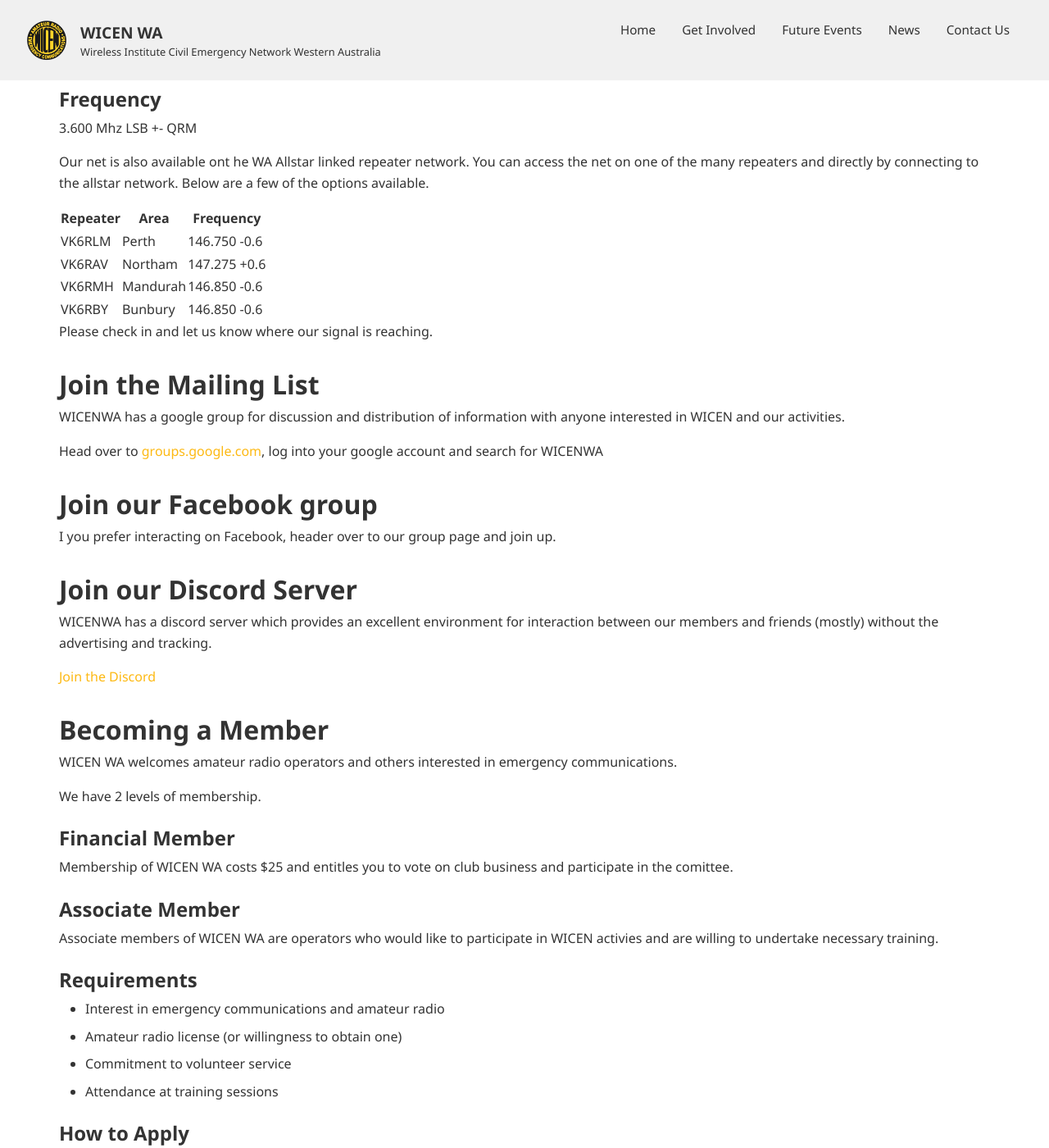
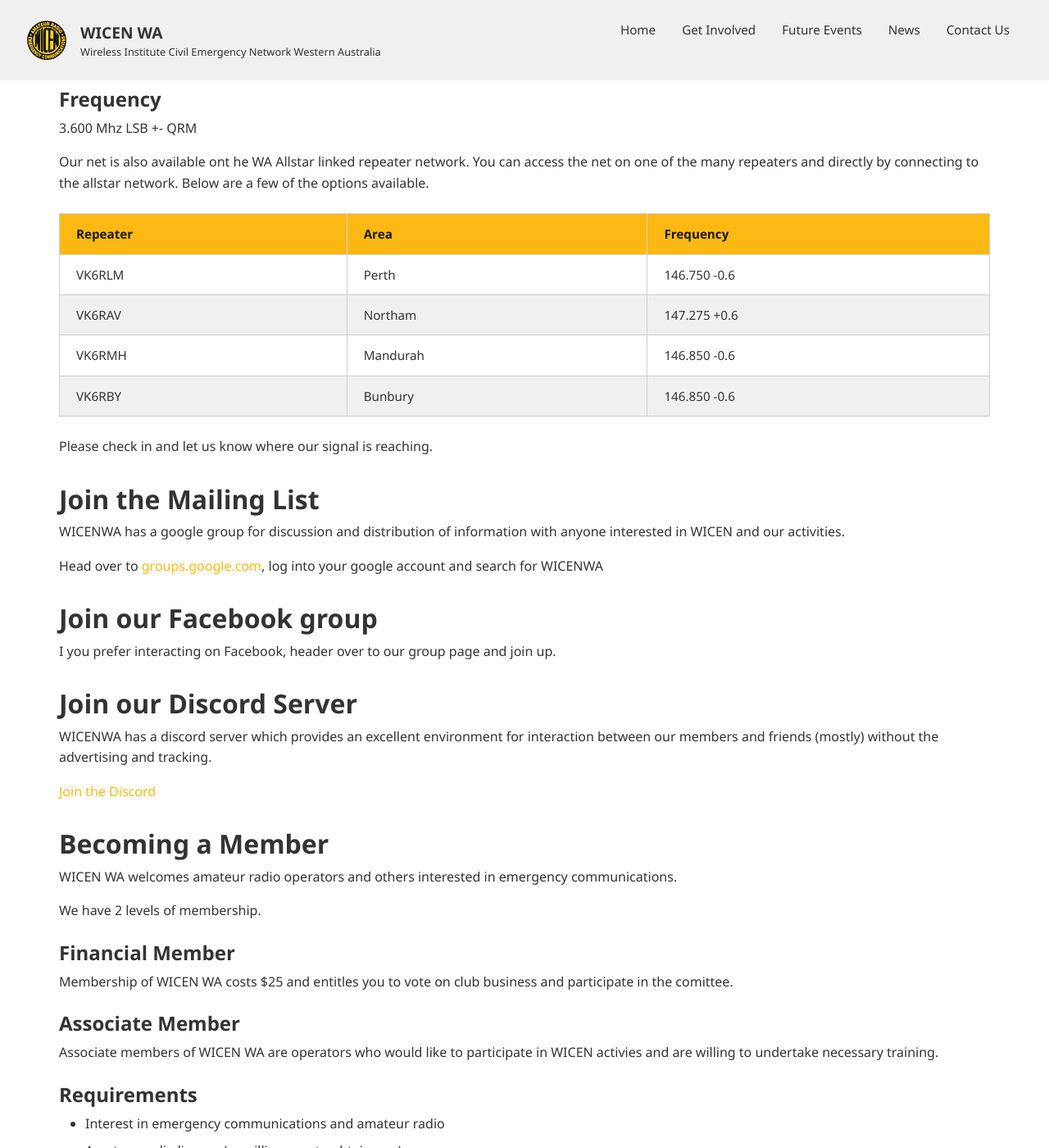
Before and after one commit to jubbp/WICENWA-Web, a Jekyll site: the page built from get-involved.md, in a window 1280 px wide and 1400 px high, scrolled down 233 px. Shown: the whole window at 82% size. Built offline with Jekyll 4.4.1, drawn with Linux system fonts in a browser that asks for light colours.

Commit message:
table styling

```diff
--- a/assets/style.css
+++ b/assets/style.css
@@ -653,3 +653,35 @@
     text-align: center;
   }
 }
+
+/* ── Tables ─────────────────────────────────────────── */
+table {
+  width: 100%;
+  border-collapse: collapse;
+  margin: 1.5rem 0;
+  font-size: 0.95rem;
+}
+
+th, td {
+  padding: 0.75rem 1.25rem;
+  border: 1px solid #d0d0d0;
+  text-align: left;
+}
+
+thead tr {
+  background-color: var(--primary-yellow);
+  color: var(--primary-dark);
+  font-weight: 600;
+}
+
+tbody tr:nth-child(odd) {
+  background-color: var(--white);
+}
+
+tbody tr:nth-child(even) {
+  background-color: var(--light-gray);
+}
+
+tbody tr:hover {
+  background-color: #fef3d0;
+}
--- a/get-involved.md
+++ b/get-involved.md
@@ -24,6 +24,7 @@
 |VK6RAV|Northam|147.275 +0.6|
 |VK6RMH|Mandurah|146.850 -0.6|
 |VK6RBY|Bunbury|146.850 -0.6|
+|---|---|---|
 
 
 Please check in and let us know where our signal is reaching.
```
